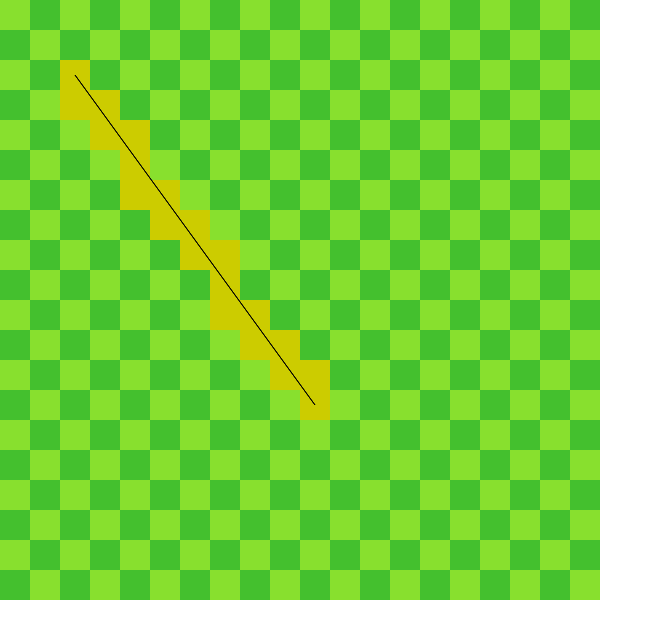
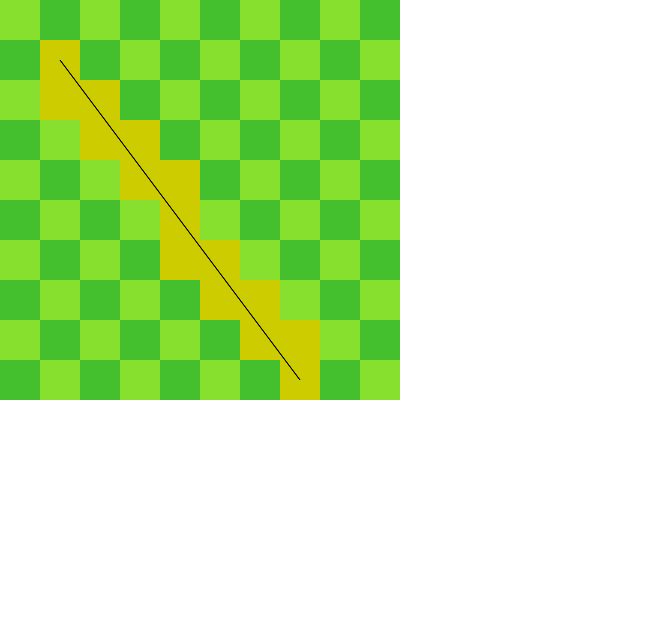
Before and after one commit to k12u/misc, a plain HTML site: page traversal/traversal.html in a window 1280 px wide. Shown: the whole page, without its empty margins (0-663 px from the left). Drawn offline with nearby package versions, Linux system fonts and the light colour scheme.

Commit message:
clearer demo display

```diff
--- a/traversal/traversal.html
+++ b/traversal/traversal.html
@@ -2,7 +2,7 @@
 <html>
   <body>
     <div id="field" style="z-index: 0"></div>
-    <canvas width="600" height="600" style="width:600px; height:600px; position: absolute; top: 0px; left: 0px; z-index: 1"></canvas>
+    <canvas width="400" height="400" style="position: absolute; top: 0px; left: 0px; z-index: 1"></canvas>
     <script src="http://ajax.googleapis.com/ajax/libs/jquery/2.0.0/jquery.min.js"></script>
     <script src="traversal.js"></script>
   </body>
--- a/traversal/traversal.js
+++ b/traversal/traversal.js
@@ -1,8 +1,8 @@
-var WIDTH = 20;
-var HEIGHT = 20;
-var unit = 30;
+var WIDTH = 10;
+var HEIGHT = 10;
+var unit = 40;
 //var linespec = [2, 10, 13, 2];
-var linespec = [2, 2, 13, 10];
+var linespec = [1, 1, 9, 7];
 
 function createField(line) {
     var field = $('div');
@@ -64,6 +64,7 @@ function line(linespec) {
                 else if (err + err_prev > dx2)
                     arr.push([y, x-sx]);
                 else {
+                    //arr.push([y-sy, x]);
                     arr.push([y, x-sx]);
                 }
             }
@@ -98,7 +99,7 @@ var linedata = line(linespec);
 
 console.log("time: " + new Date().getTime());
 
-for (var l = 0; l < 10; l++) {
+for (var l = 0; l < 100; l++) {
     line(linespec);
 }
 console.log("time: " + new Date().getTime());
```
